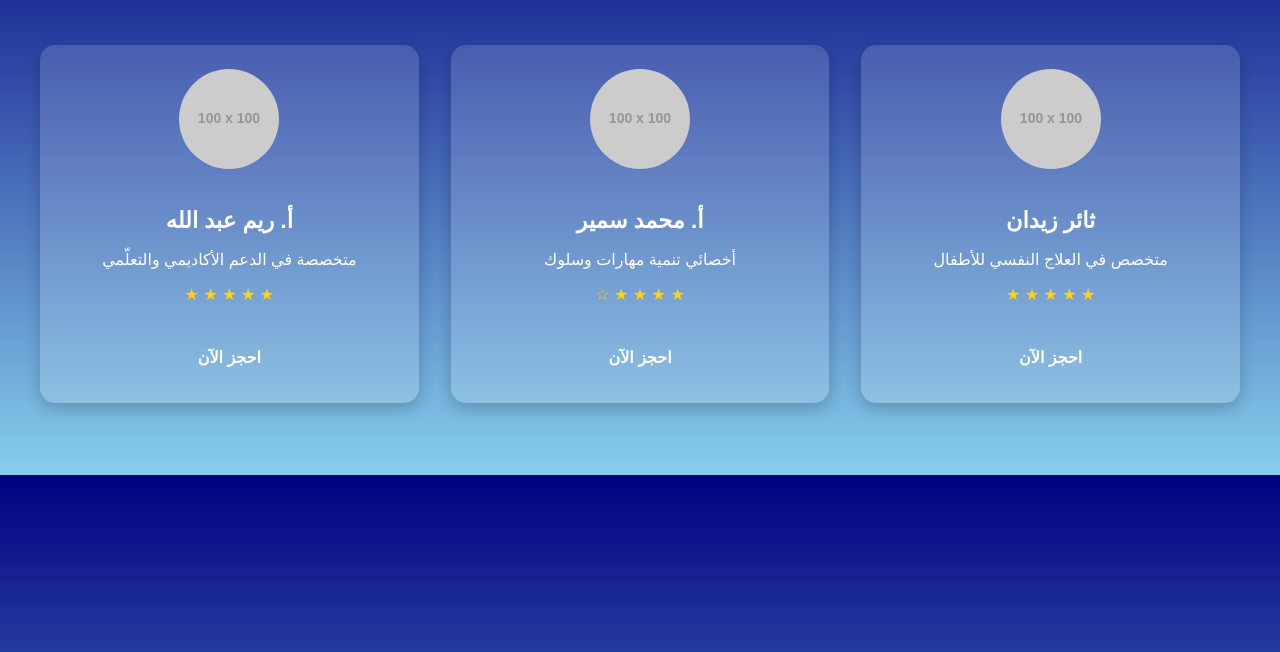
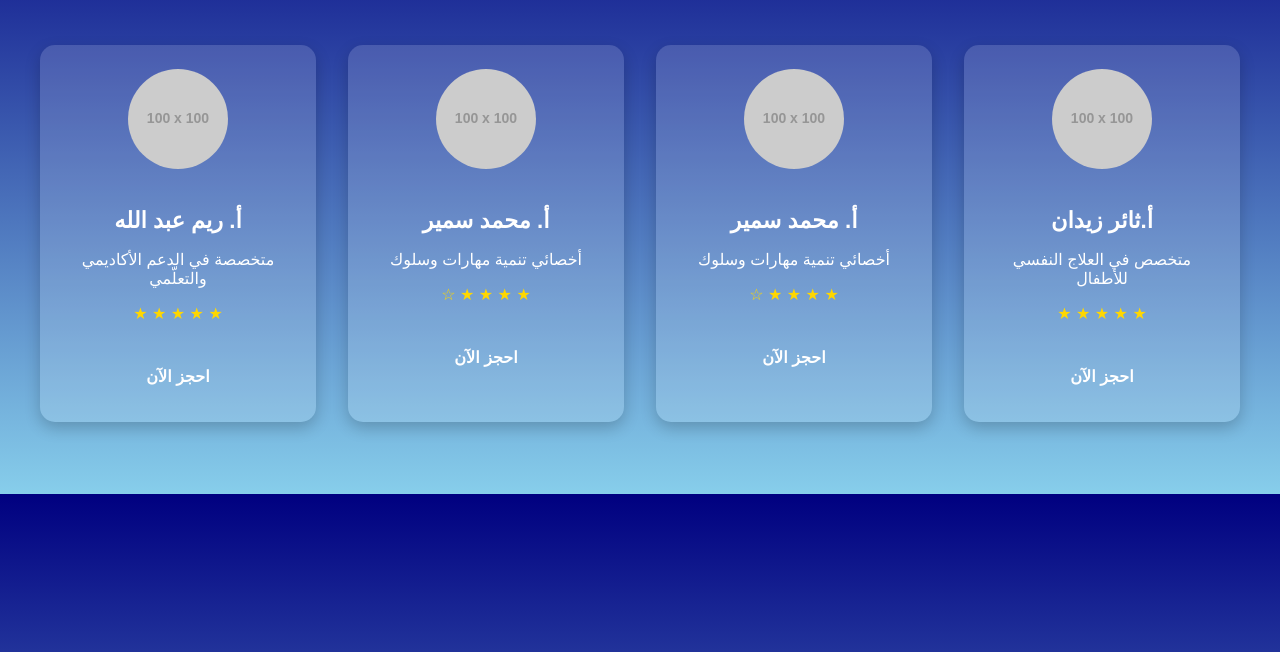
Before and after one commit to saqeralabbadi/special-kids-site, a plain HTML site: page other-services.html in a window 1280 px wide. Shown: the part 148-800 px from the top of the page. Drawn offline with Linux system fonts and the light colour scheme; placeholder pictures from the web are drawn by us.

Commit message:
Update other-services.html

```diff
--- a/other-services.html
+++ b/other-services.html
@@ -90,13 +90,24 @@
     <!-- أخصائي 1 -->
     <div class="specialist-card">
       <img src="https://via.placeholder.com/100" alt="صورة الأخصائي">
-      <h2>ثائر زيدان</h2>
+      <h2>أ.ثائر زيدان </h2>
       <p>متخصص في العلاج النفسي للأطفال</p>
       <div class="stars">
         ★ ★ ★ ★ ★
       </div>
       <a href="#" class="btn">احجز الآن</a>
     </div>
+
+    <!-- أخصائي 2 -->
+    <div class="specialist-card">
+      <img src="https://via.placeholder.com/100" alt="صورة الأخصائي">
+      <h2>أ. محمد سمير</h2>
+      <p>أخصائي تنمية مهارات وسلوك</p>
+      <div class="stars">
+        ★ ★ ★ ★ ☆
+      </div>
+      <a href="#" class="btn">احجز الآن</a>
+      </div>
 
     <!-- أخصائي 2 -->
     <div class="specialist-card">
```
